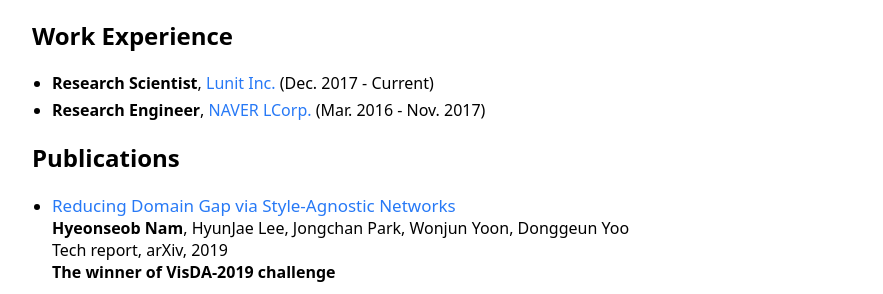
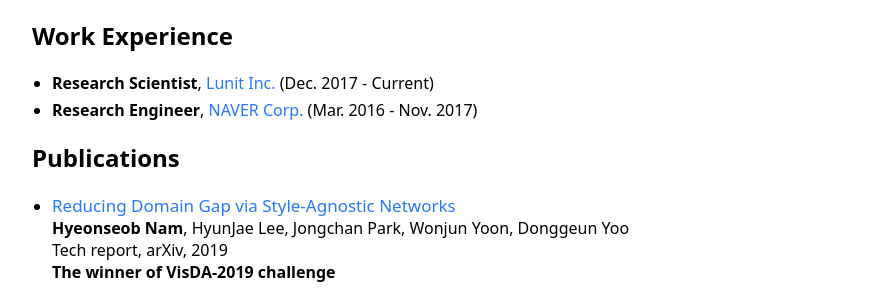
Before and after one commit to gholste/hyeonseobnam.github.io, a Jekyll site: the page built from index.md, in a window 1280 px wide. Shown: the part 756-1050 px from the top of the page, without its empty margins (198-1081 px from the left). Built offline with Jekyll 4.4.1, drawn with Linux system fonts in a browser that asks for light colours.

Commit message:
Update index.md

```diff
--- a/index.md
+++ b/index.md
@@ -25,7 +25,7 @@ My research interests include computer vision and deep learning with particular
 ## Work Experience
 
 - **Research Scientist**, [Lunit Inc.](https://lunit.io/?lang=en) (Dec. 2017 - Current)
-- **Research Engineer**, [NAVER LCorp.](https://www.navercorp.com/en) (Mar. 2016 - Nov. 2017)
+- **Research Engineer**, [NAVER Corp.](https://www.navercorp.com/en) (Mar. 2016 - Nov. 2017)
 
 ## Publications
 
```
